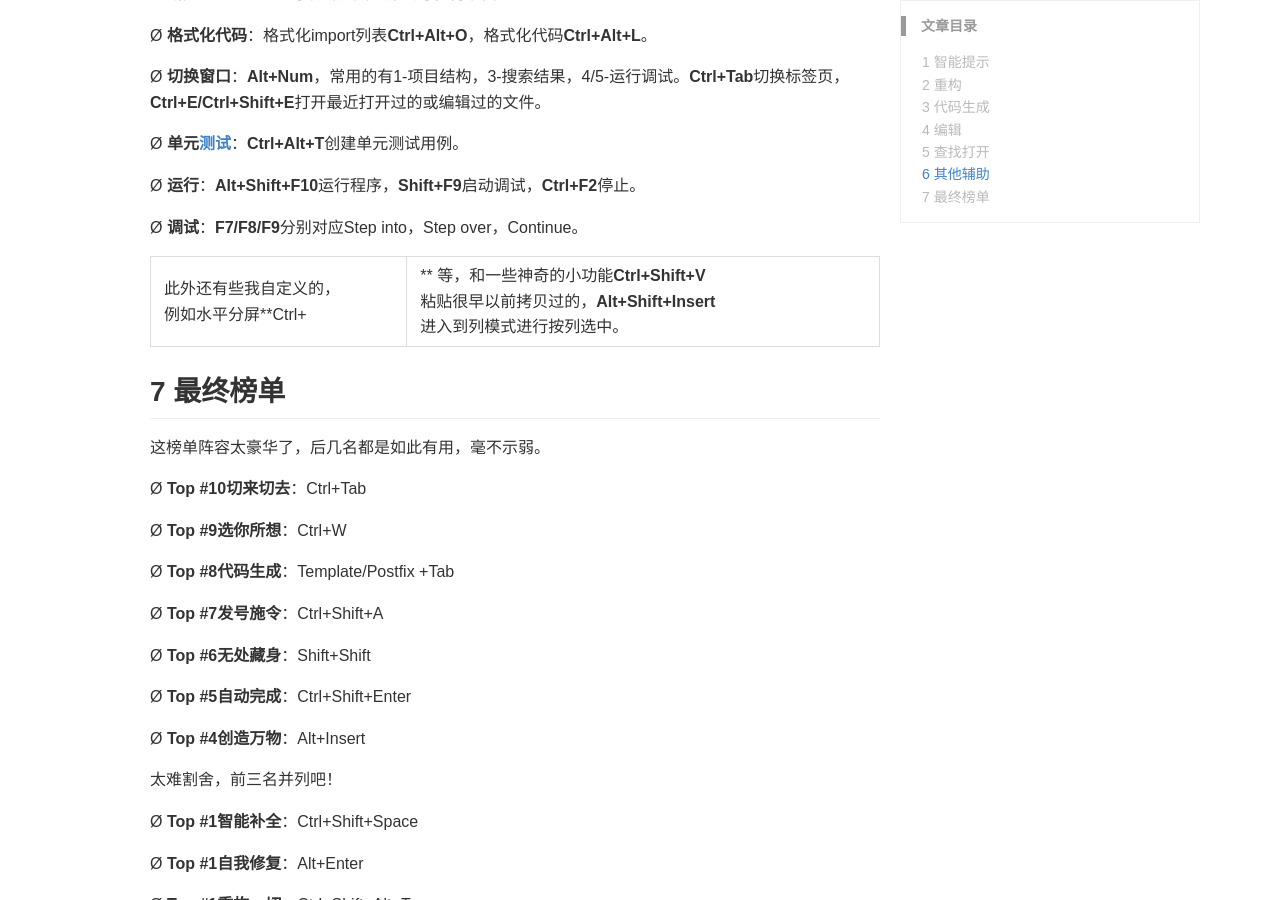
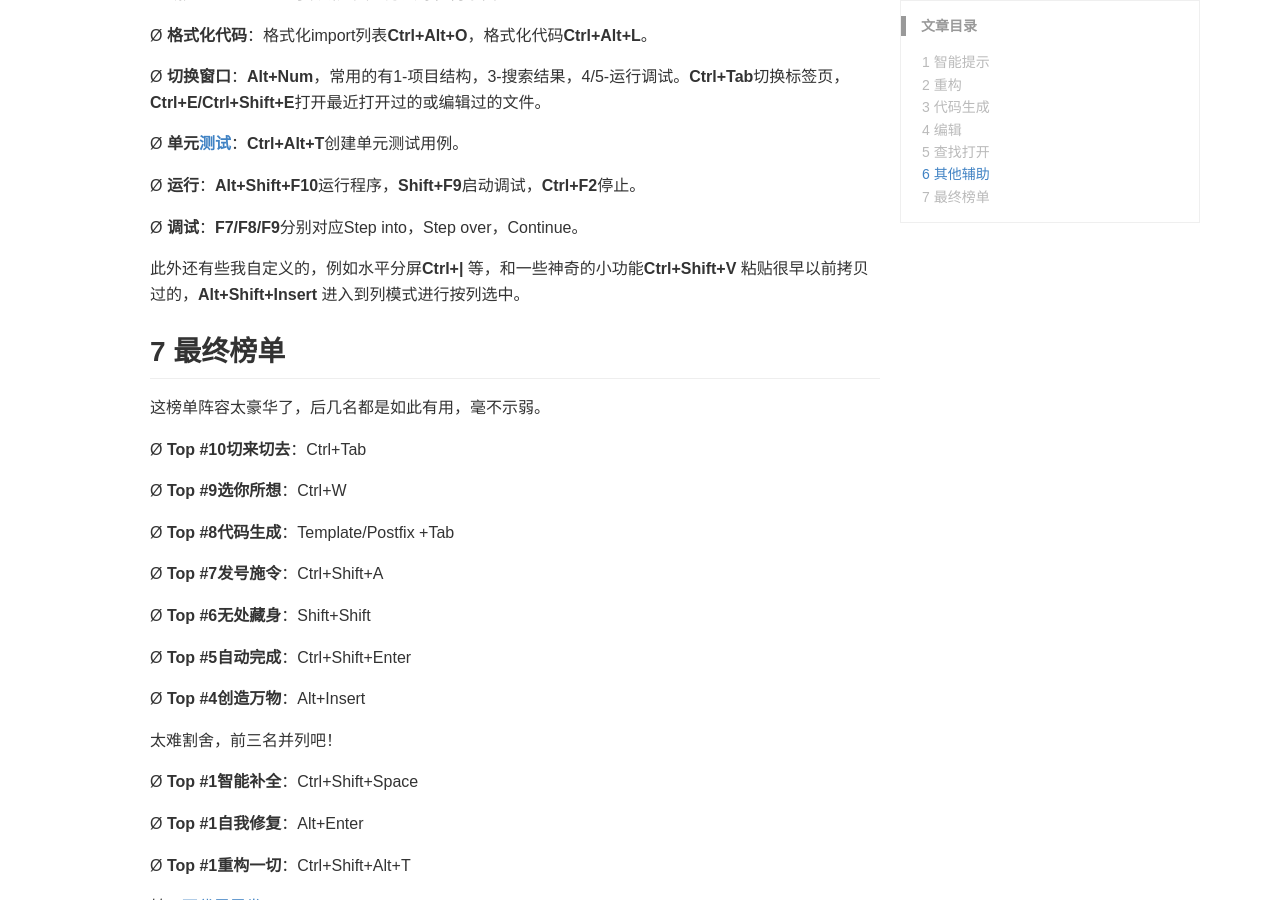
Before and after one commit to xjtushilei/xjtushilei.github.io, a Jekyll site: the page built from _wiki/idea.md, in a window 1280 px wide and 900 px high, scrolled down 2189 px. Built offline with Jekyll 4.4.1, drawn with Linux system fonts in a browser that asks for light colours; comment, search, counter and statistics services are not loaded.

Commit message:
更新ideawiki。转转义符问题

```diff
--- a/_wiki/idea.md
+++ b/_wiki/idea.md
@@ -60,7 +60,7 @@ Intellij更加智能的又一佐证是在任意菜单或显示窗口，都可以
 
 Ø  **调试**：**F7/F8/F9**分别对应Step into，Step over，Continue。
 
-此外还有些我自定义的，例如水平分屏**Ctrl+|** 等，和一些神奇的小功能**Ctrl+Shift+V** 粘贴很早以前拷贝过的，**Alt+Shift+Insert** 进入到列模式进行按列选中。
+此外还有些我自定义的，例如水平分屏**Ctrl+\|** 等，和一些神奇的小功能**Ctrl+Shift+V** 粘贴很早以前拷贝过的，**Alt+Shift+Insert** 进入到列模式进行按列选中。
 
 ## 7 最终榜单
 
```
